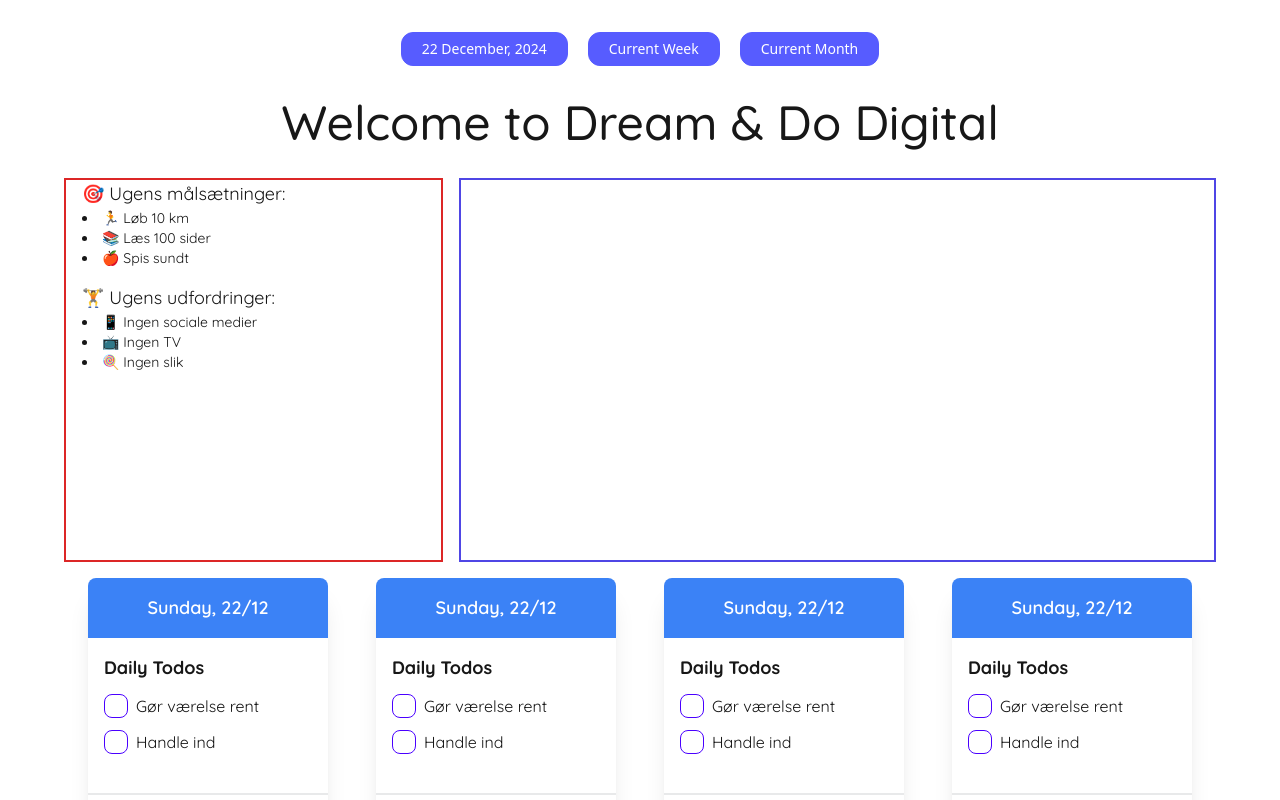
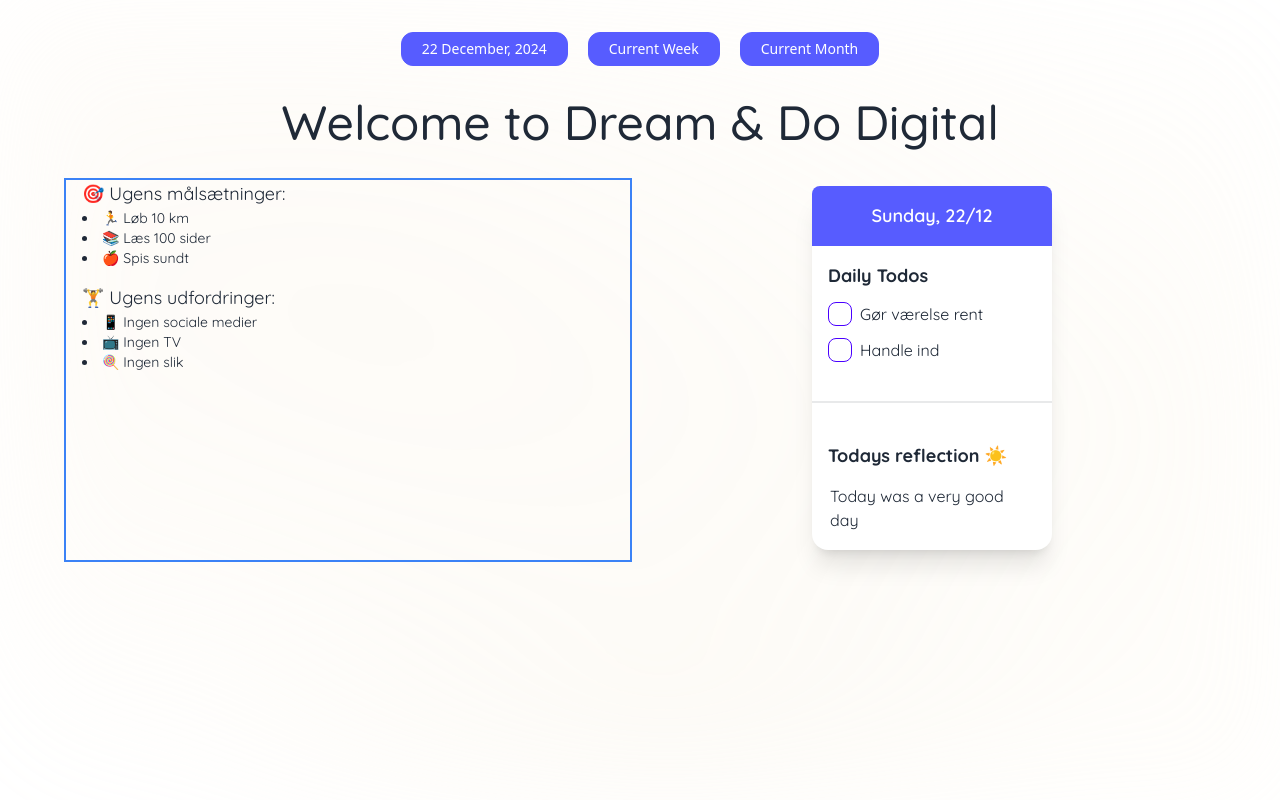
Before and after one commit to NumanBashir/dream_and_do_digital, a Next.js app: page / in a window 1280 px wide. Shown: the top 800 px of the page. Built offline with nearby package versions, Linux system fonts and the light colour scheme.

Commit message:
Add DayView component to CurrentWeek and Home; enhance layout with gradient background

```diff
--- a/app/current-week/page.tsx
+++ b/app/current-week/page.tsx
@@ -2,6 +2,7 @@
 
 import React, { useState, useEffect } from "react";
 import { getISOWeek } from "date-fns";
+import DayView from "@/components/DayView";
 
 const CurrentWeek: React.FC = () => {
   const [currentWeek, setCurrentWeek] = useState<number | null>(null);
@@ -12,7 +13,20 @@ const CurrentWeek: React.FC = () => {
     setCurrentWeek(weekNumber);
   }, []);
 
-  return <div>Week nr: {currentWeek}</div>;
+  return (
+    <>
+      <div>Week nr: {currentWeek}</div>
+      <div className="basis-2/3 grid grid-cols-1 sm:grid-cols-2 lg:grid-cols-4 justify-items-center">
+        <DayView />
+        <DayView />
+        <DayView />
+        <DayView />
+        <DayView />
+        <DayView />
+        <DayView />
+      </div>
+    </>
+  );
 };
 
 export default CurrentWeek;
--- a/app/layout.tsx
+++ b/app/layout.tsx
@@ -28,6 +28,8 @@ export default function RootLayout({
       <body
         className={`${geistSans.variable} ${geistMono.variable} antialiased`}
       >
+        {/* Background Gradient */}
+        <div className="absolute inset-0 gradient"></div>
         <main className="app">
           <Nav />
           {children}
--- a/app/page.tsx
+++ b/app/page.tsx
@@ -6,7 +6,7 @@ export default function Home() {
       <section className="w-full flex-center flex-col">
         <h1 className="font-medium text-5xl">Welcome to Dream & Do Digital</h1>
         <div className="flex w-full gap-4 mt-8">
-          <div className="basis-1/3 border-2 border-red-600 h-96">
+          <div className="basis-1/2 border-2 border-blue-500 h-96">
             <div className="flex flex-col gap-4 px-4">
               <div>
                 <span className="text-lg">🎯 Ugens målsætninger:</span>
@@ -28,18 +28,11 @@ export default function Home() {
               <span className="text-base"></span>
             </div>
           </div>
-          <div className="basis-2/3 border-2 border-indigo-600 h-96"></div>
+          <div className="basis-1/2 justify-items-center">
+            <DayView />
+          </div>
         </div>
       </section>
-      <div className="grid grid-cols-1 sm:grid-cols-2 lg:grid-cols-4 justify-items-center">
-        <DayView />
-        <DayView />
-        <DayView />
-        <DayView />
-        <DayView />
-        <DayView />
-        <DayView />
-      </div>
     </>
   );
 }
--- a/components/DayView.tsx
+++ b/components/DayView.tsx
@@ -16,8 +16,8 @@ const DayView = () => {
 
   return (
     <div>
-      <div className="card bg-base-100 w-60 shadow-xl my-4">
-        <div className="bg-blue-500 text-white py-4 px-6 rounded-t-lg">
+      <div className="card bg-base-100 w-60 shadow-xl my-2">
+        <div className="blue_topbar text-white py-4 px-6 rounded-t-lg">
           <h2 className="text-lg font-semibold flex-center">{formatedDate}</h2>
         </div>
 
--- a/styles/globals.css
+++ b/styles/globals.css
@@ -3,11 +3,6 @@
 @tailwind base;
 @tailwind components;
 @tailwind utilities;
-
-:root {
-  --background: #ffffff;
-  --foreground: #171717;
-}
 
 @media (prefers-color-scheme: dark) {
   :root {
@@ -28,6 +23,10 @@ body {
 
 .blue_btn {
   @apply rounded-xl border border-[#575cff] bg-[#575cff] py-1.5 px-5 text-white transition-all hover:bg-white hover:text-[#575cff] text-center text-sm font-sans flex items-center justify-center;
+}
+
+.blue_topbar {
+  @apply bg-[#575cff] text-white;
 }
 
 .app {
@@ -53,3 +52,25 @@ body {
 .head_text {
   @apply mt-5 text-5xl font-extrabold leading-[1.15] text-black sm:text-6xl;
 }
+
+.gradient {
+  position: absolute;
+  z-index: -1; /* Push it behind all content */
+  top: 0;
+  left: 0;
+  width: 100%;
+  height: 100%;
+  background-image: radial-gradient(
+      at 27% 37%,
+      rgba(245, 235, 220, 1) 0px,
+      transparent 80%
+    ),
+    radial-gradient(at 52% 99%, rgba(240, 230, 210, 1) 0px, transparent 50%),
+    radial-gradient(at 10% 29%, rgba(255, 245, 230, 0.8) 0px, transparent 60%),
+    radial-gradient(at 97% 96%, rgba(250, 240, 220, 0.5) 0px, transparent 70%),
+    radial-gradient(at 33% 50%, rgba(255, 255, 245, 0.8) 0px, transparent 60%),
+    radial-gradient(at 79% 53%, rgba(240, 230, 200, 0.5) 0px, transparent 80%);
+  filter: blur(60px) saturate(120%);
+  opacity: 0.2; /* Subtle effect */
+  pointer-events: none; /* Prevent interaction with the background */
+}
```
